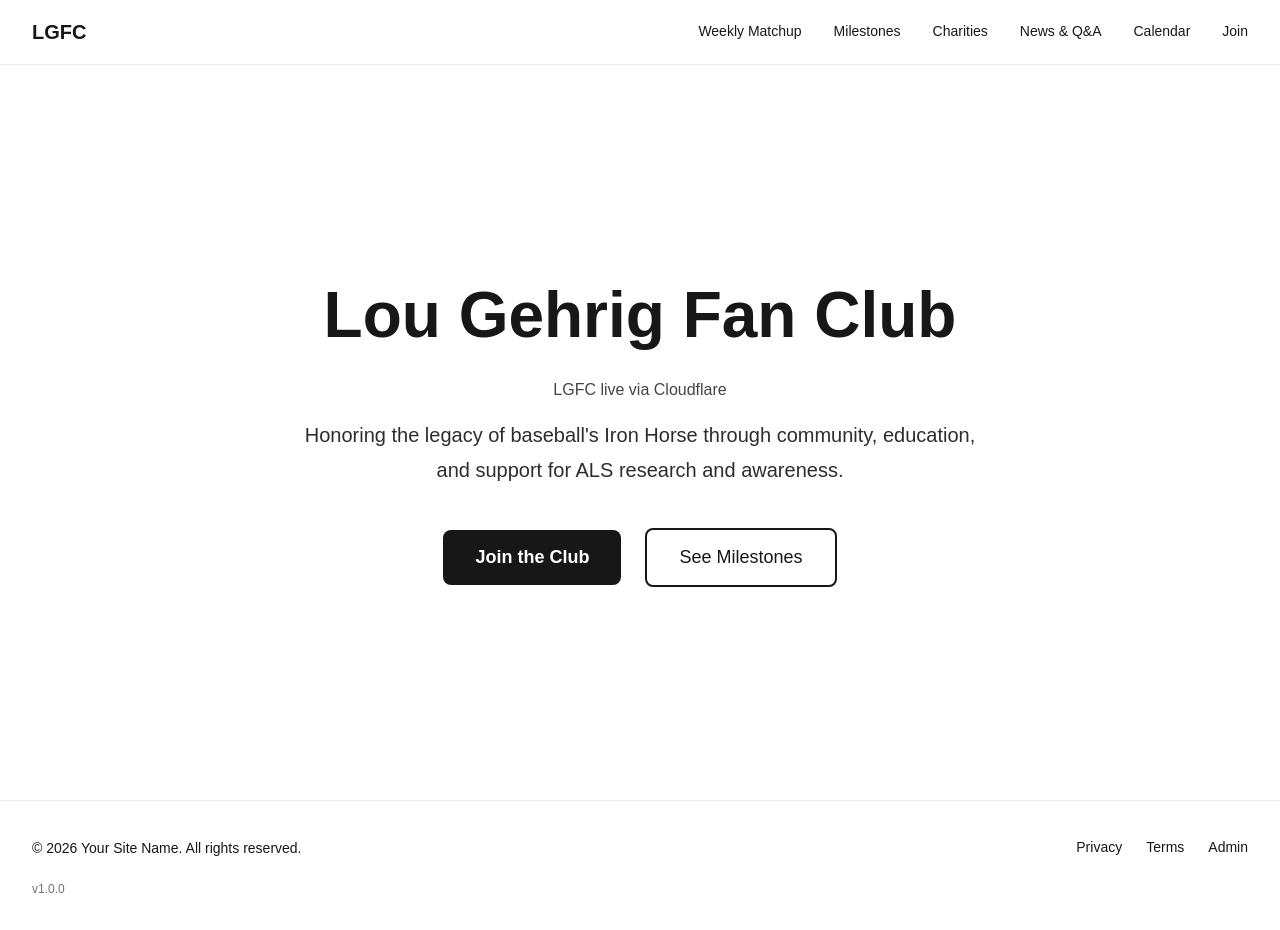
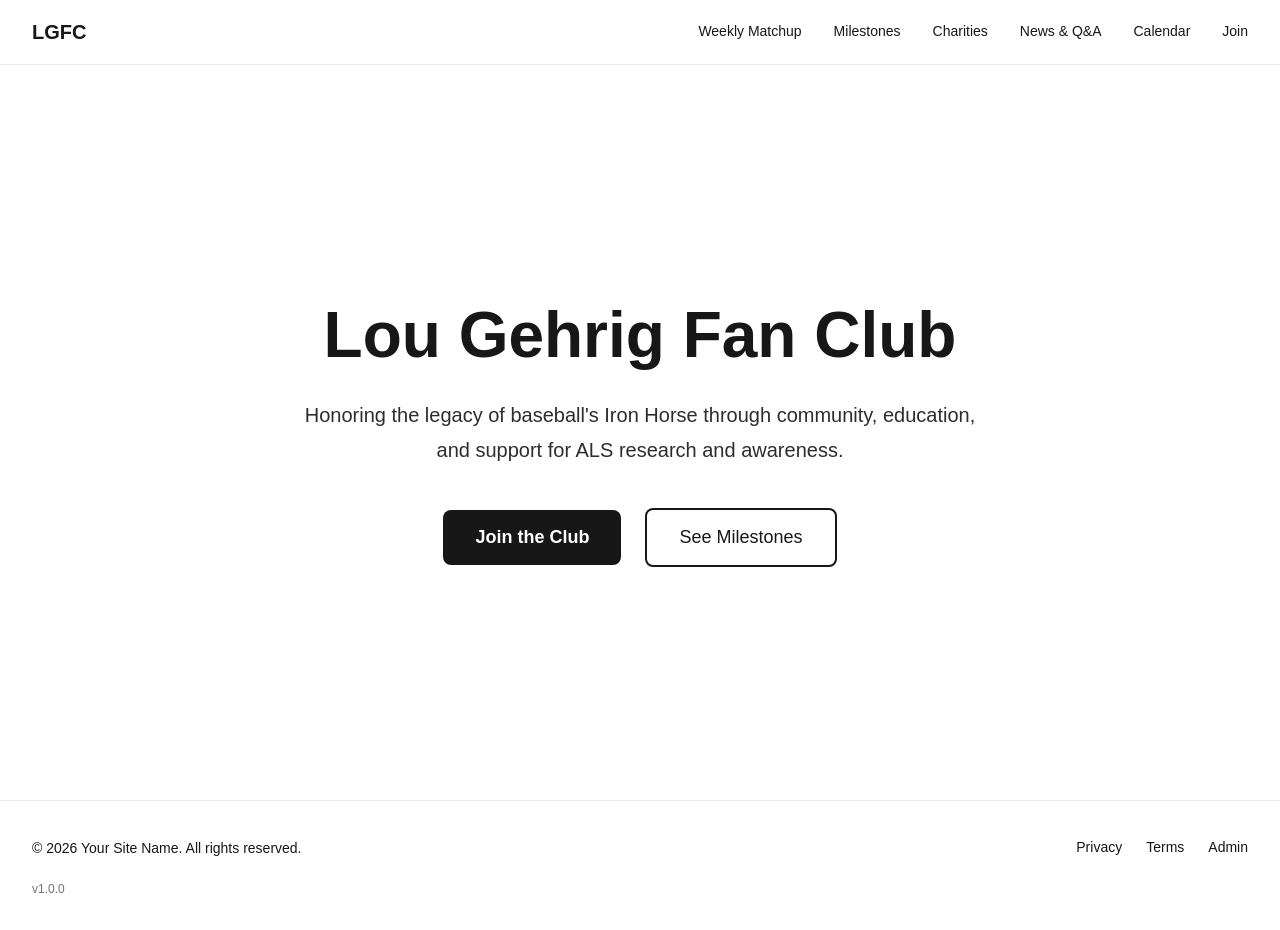
Before and after one commit to wdhunter645/next-starter-template, a Next.js app: page / in a window 1280 px wide. Built offline with nearby package versions, Linux system fonts and the light colour scheme.

Commit message:
Remove extraneous subtitle, keep clean mission statement
Co-authored-by: wdhunter645 <203789911+wdhunter645@users.noreply.github.com>

```diff
--- a/src/app/page.module.css
+++ b/src/app/page.module.css
@@ -18,14 +18,6 @@
 	font-weight: 700;
 	margin-bottom: 1.5rem;
 	line-height: 1.2;
-}
-
-.subtitle {
-	font-size: 1rem;
-	font-weight: 500;
-	margin-bottom: 1rem;
-	opacity: 0.8;
-	color: var(--foreground);
 }
 
 @media (min-width: 640px) {
--- a/src/app/page.tsx
+++ b/src/app/page.tsx
@@ -6,7 +6,6 @@ export default function Home() {
 		<div className={styles.hero}>
 			<div className={styles.container}>
 				<h1 className={styles.title}>Lou Gehrig Fan Club</h1>
-				<p className={styles.subtitle}>LGFC live via Cloudflare</p>
 				<p className={styles.mission}>
 					Honoring the legacy of baseball&apos;s Iron Horse through community, education, and support for ALS research and awareness.
 				</p>
```
